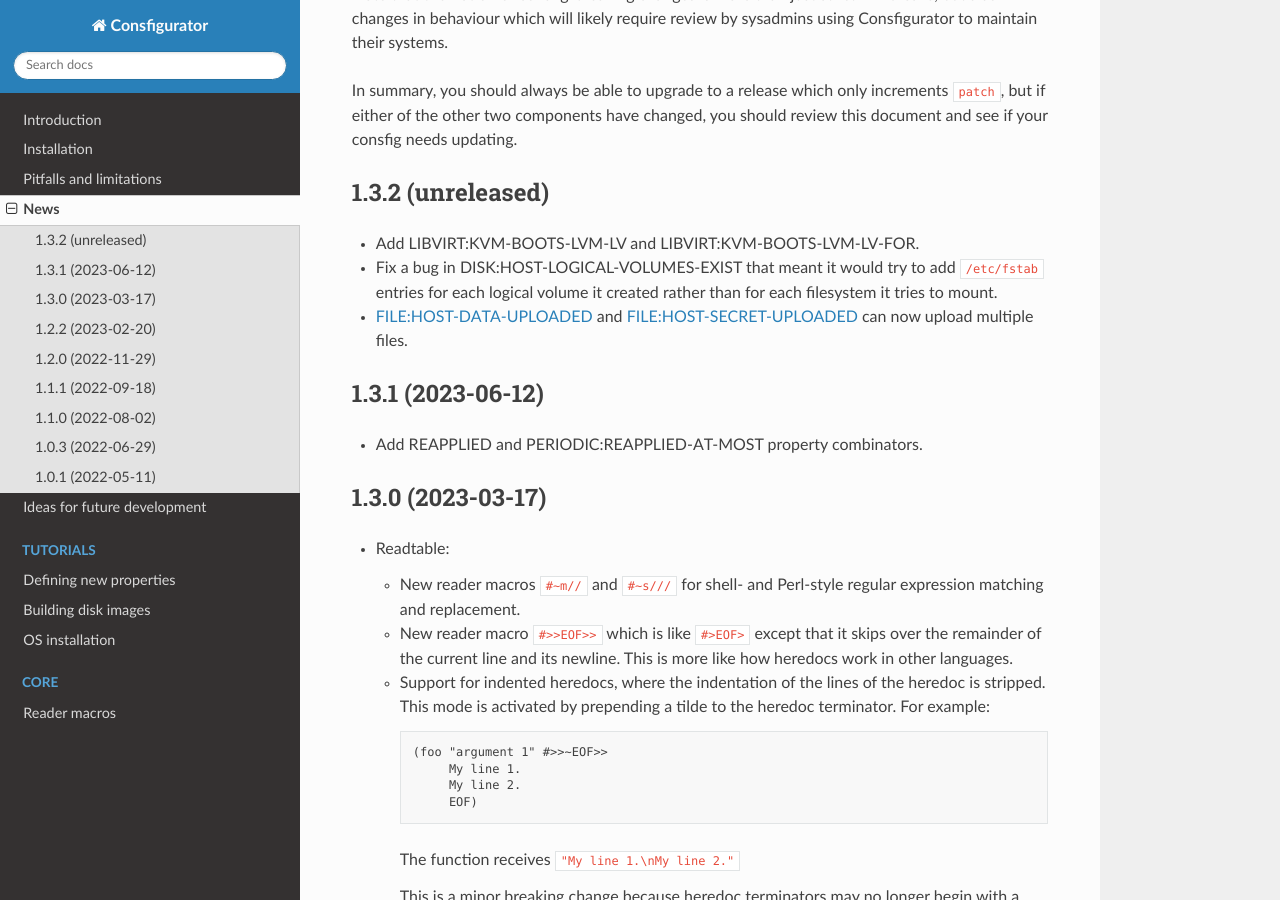
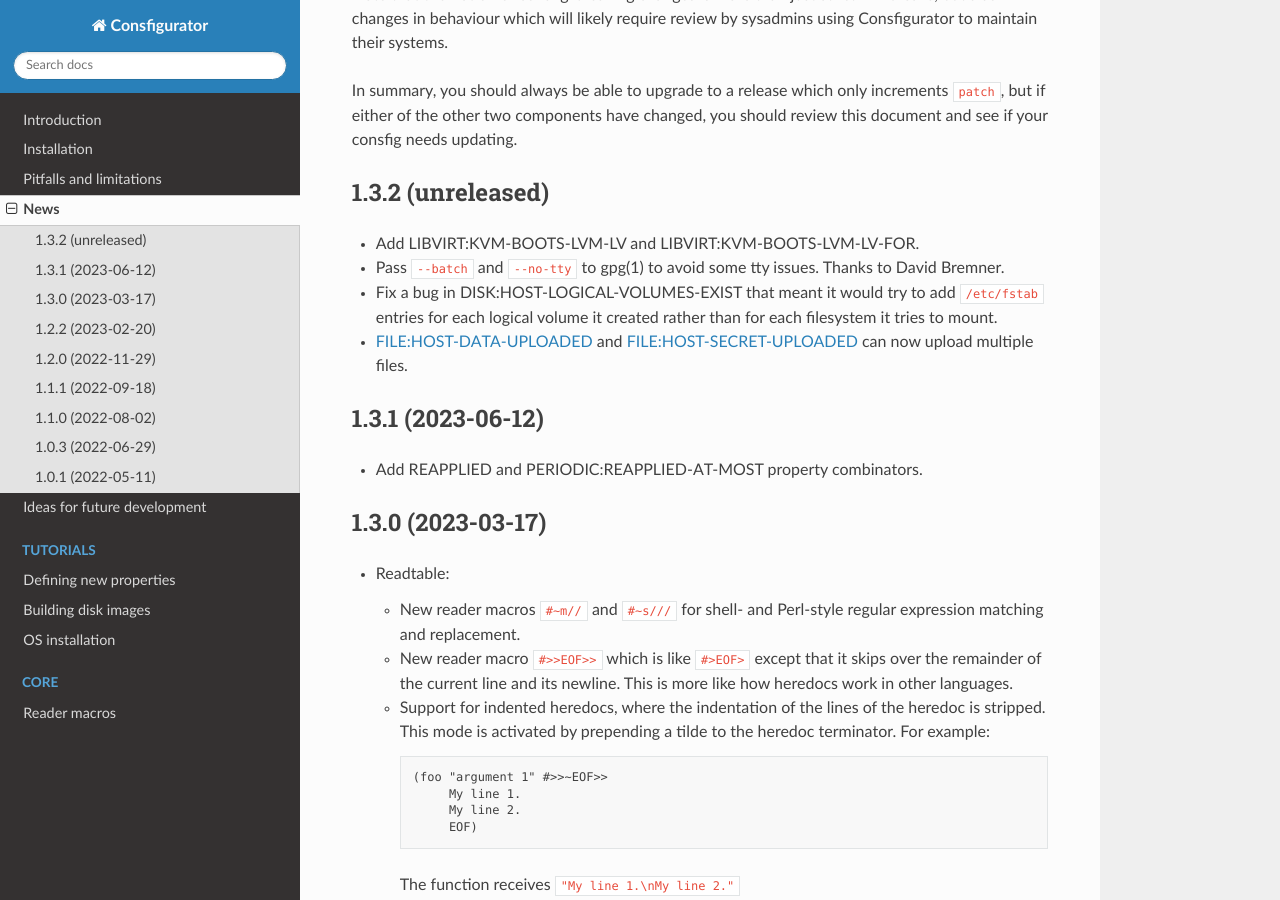
Before and after one commit to spwhitton/consfigurator, a Sphinx documentation site: the page built from doc/news.rst, in a window 1280 px wide and 900 px high, scrolled down 470 px. Built offline with Sphinx 7.4.7 and the Read the Docs theme 2.0.0, drawn with Linux system fonts in a browser that asks for light colours; pages that are not in the unit, such as notebooks, are missing from menus.

Commit message:
d/news.rst: Add David's gpg fix
Signed-off-by: Sean Whitton <spwhitton@spwhitton.name>

```diff
--- a/doc/news.rst
+++ b/doc/news.rst
@@ -27,6 +27,9 @@
 ------------------
 
 - Add LIBVIRT:KVM-BOOTS-LVM-LV and LIBVIRT:KVM-BOOTS-LVM-LV-FOR.
+
+- Pass ``--batch`` and ``--no-tty`` to gpg(1) to avoid some tty issues.
+  Thanks to David Bremner.
 
 - Fix a bug in DISK:HOST-LOGICAL-VOLUMES-EXIST that meant it would try to add
   ``/etc/fstab`` entries for each logical volume it created rather than for
```
